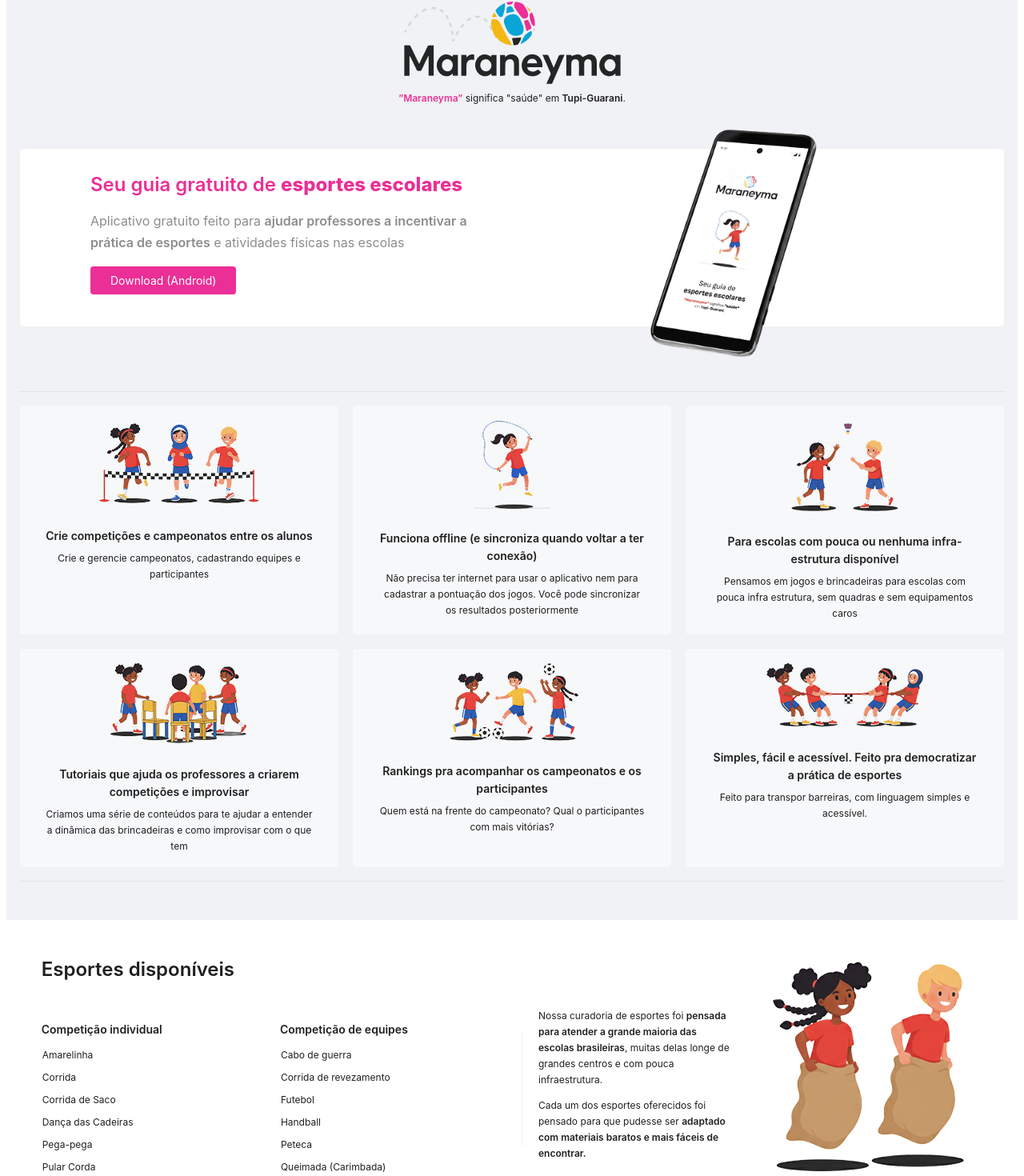
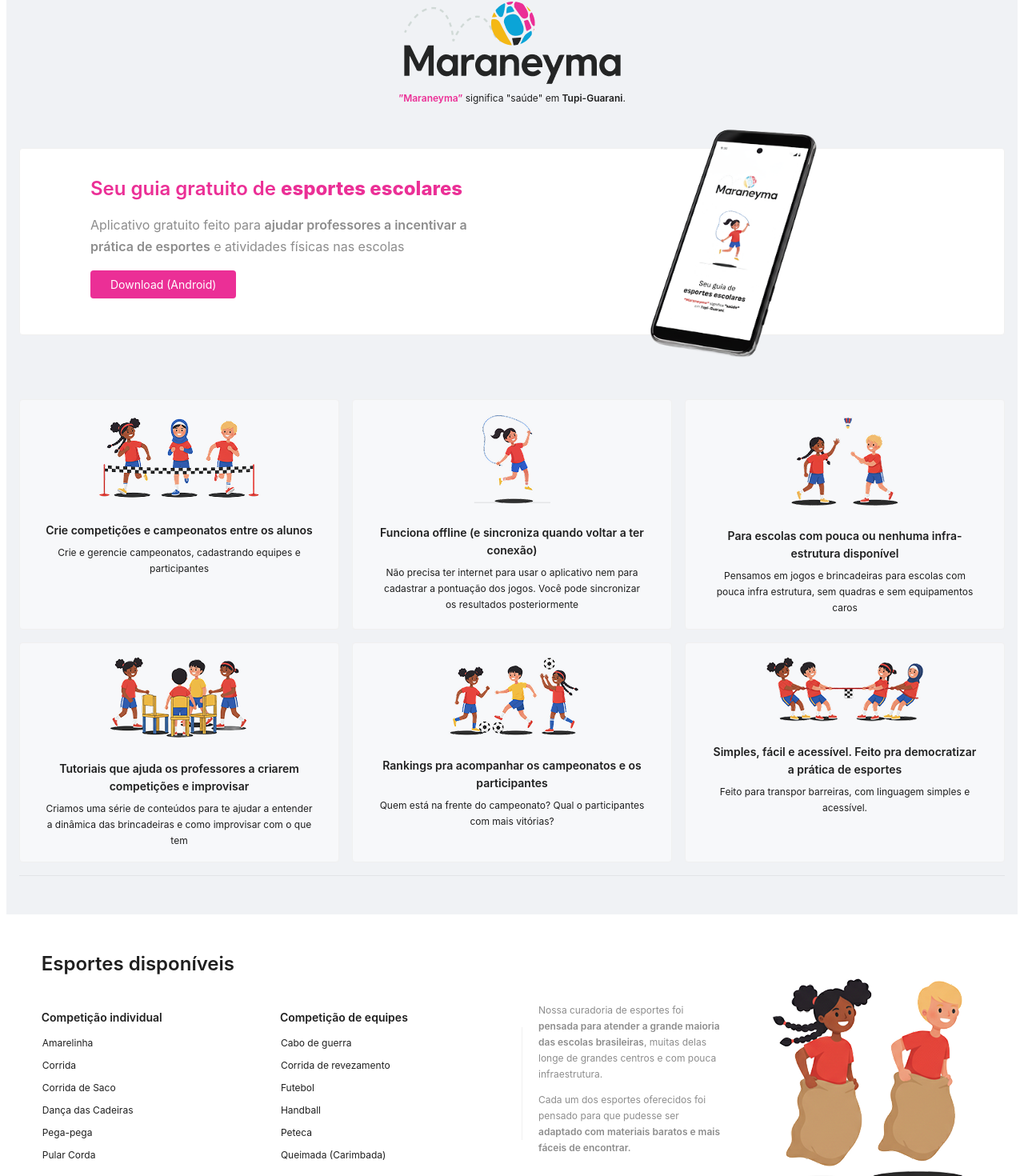
Before and after one commit to phtoselli/FIAP-Maraneyma, a Next.js app: page / in a window 1280 px wide. Shown: the part 134-1604 px from the top of the page at 80% size. Built offline with nearby package versions, Linux system fonts and the light colour scheme; what @ant-design/nextjs-registry would draw is missing.

Commit message:
feat: add home screen

```diff
--- a/src/app/page.tsx
+++ b/src/app/page.tsx
@@ -211,7 +211,7 @@
 								display: "flex",
 								flexDirection: "column",
 								justifyContent: "center",
-								height: isMobile ? "100%" : "190px",
+								height: isMobile ? "100%" : "200px",
 								padding: isMobile ? "0 16px" : "0 0 35px 80px",
 							}}
 						>
@@ -256,7 +256,7 @@
 								alignItems: "flex-end",
 								position: "relative",
 								overflow: "visible",
-								height: isMobile ? "100%" : "190px",
+								height: isMobile ? "100%" : "200px",
 							}}
 						>
 							<Image
@@ -265,7 +265,7 @@
 								preview={false}
 								style={{
 									position: "relative",
-									top: isMobile ? 0 : 60,
+									top: isMobile ? 0 : 50,
 									width: "80%",
 									height: "auto",
 								}}
@@ -275,7 +275,6 @@
 				</Card>
 
 				{/* Cards Features */}
-				<Divider />
 				<Row gutter={[16, 16]}>
 					<RenderCards />
 				</Row>
@@ -291,7 +290,7 @@
 						</Title>
 					</Col>
 
-					<Col xs={12} md={6} style={{ display: "flex", alignItems: "center" }}>
+					<Col xs={12} md={6}>
 						<Flex vertical>
 							<Title level={5}>Competição individual</Title>
 							{esportesIndividuais.map((e, i) => (
@@ -311,7 +310,7 @@
 						</Flex>
 					</Col>
 
-					<Col xs={12} md={6} style={{ display: "flex", alignItems: "center" }}>
+					<Col xs={12} md={6}>
 						<Flex vertical>
 							<Title level={5}>Competição de equipes</Title>
 							{esportesEquipes.map((e, i) => (
@@ -346,8 +345,14 @@
 							style={{ height: "60%" }}
 						/>
 
-						<Flex vertical style={{ padding: "16px" }}>
-							<Paragraph>
+						<Flex
+							vertical
+							style={{
+								padding: "16px",
+								width: "260px",
+							}}
+						>
+							<Paragraph type="secondary">
 								Nossa curadoria de esportes foi{" "}
 								<strong>
 									pensada para atender a grande maioria das escolas brasileiras
@@ -355,7 +360,7 @@
 								, muitas delas longe de grandes centros e com pouca
 								infraestrutura.
 							</Paragraph>
-							<Paragraph>
+							<Paragraph type="secondary">
 								Cada um dos esportes oferecidos foi pensado para que pudesse ser{" "}
 								<strong>
 									adaptado com materiais baratos e mais fáceis de encontrar.
@@ -364,7 +369,15 @@
 						</Flex>
 					</Col>
 
-					<Col xs={24} md={6}>
+					<Col
+						xs={24}
+						md={6}
+						style={{
+							display: "flex",
+							alignItems: "center",
+							justifyContent: "center",
+						}}
+					>
 						<Flex align="center" justify="center" style={{ height: "180px" }}>
 							<Image
 								src="/images/illustrations/sack-race.png"
```
